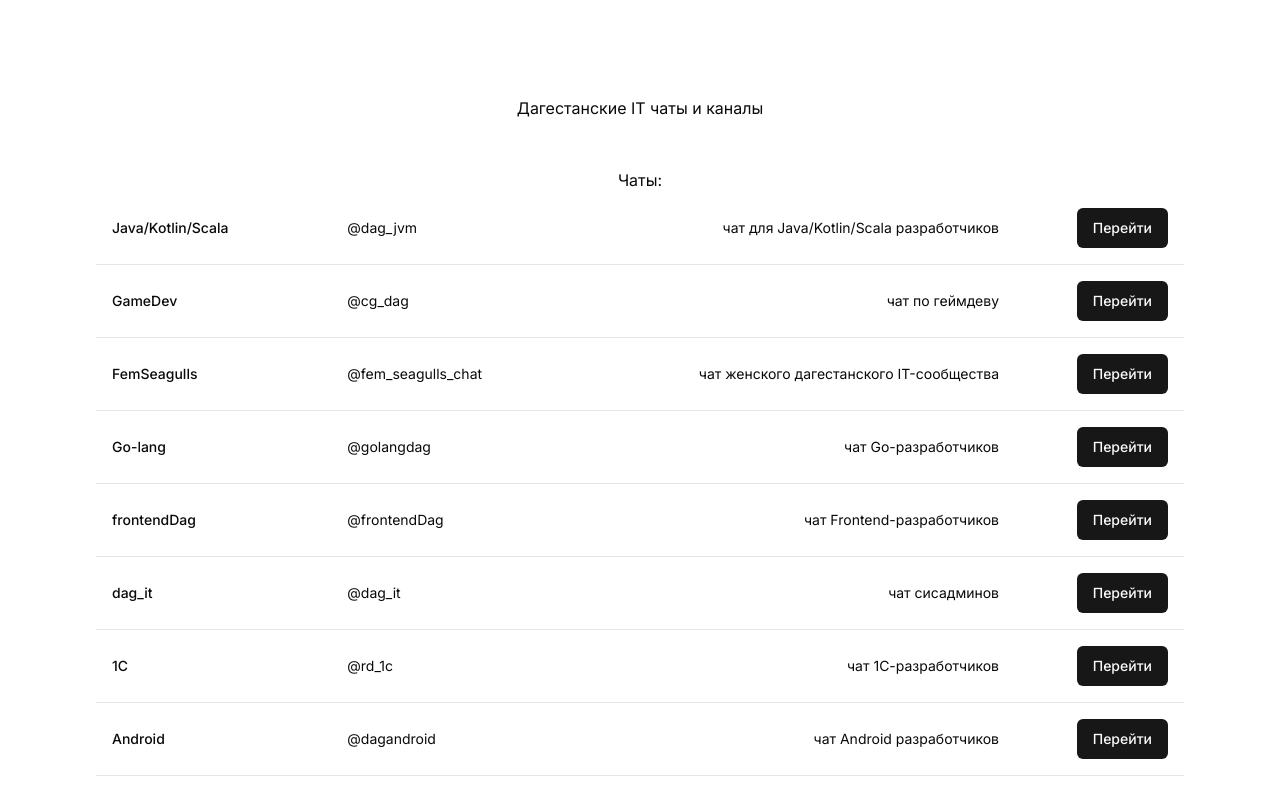
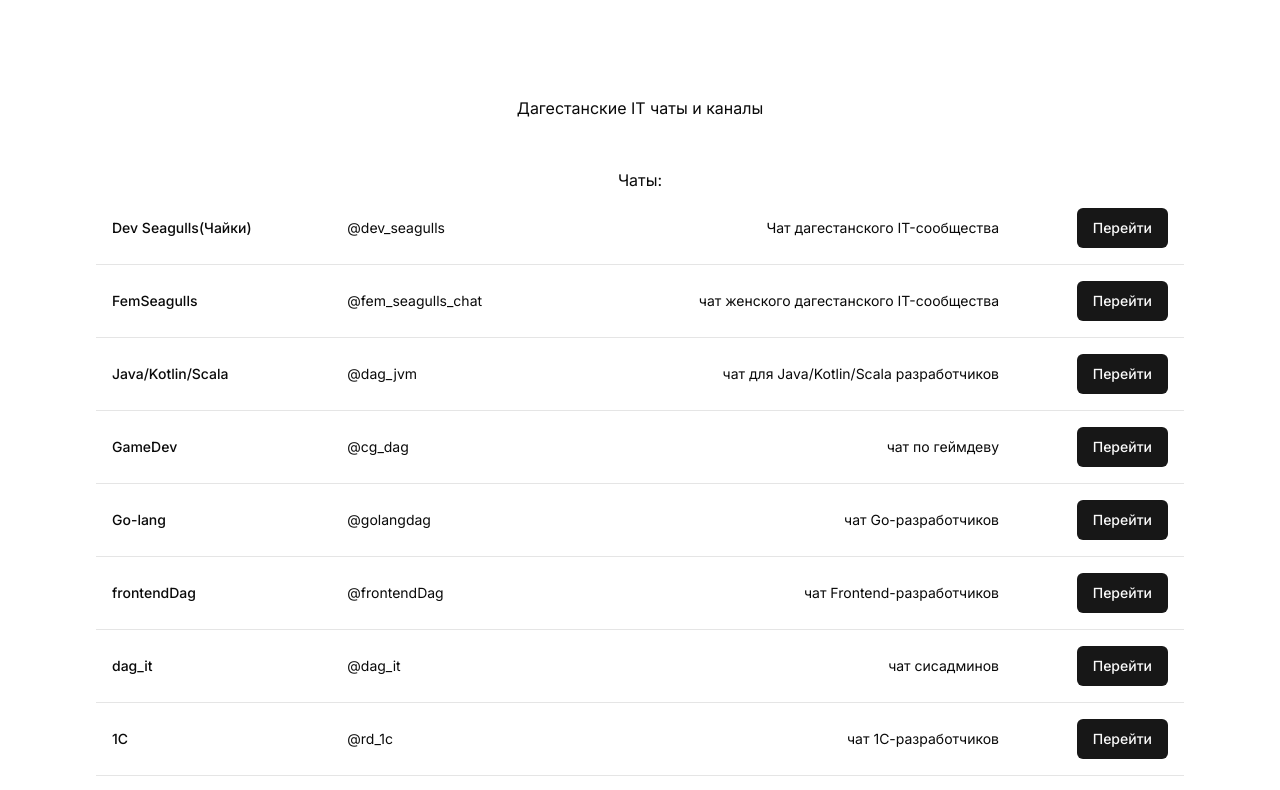
Before and after one commit to response-dag/community, a Next.js app: page /community/ in a window 1280 px wide. Shown: the top 790 px of the page. Built offline with nearby package versions, Linux system fonts and the light colour scheme.

Commit message:
add chat (#1)

```diff
--- a/constants/chats/index.ts
+++ b/constants/chats/index.ts
@@ -1,6 +1,18 @@
 import { ITable } from "@/src/app/page";
 
 const Chats: ITable[] = [
+  {
+    title: "Dev Seagulls(Чайки)",
+    tg_name: "@dev_seagulls",
+    url: "https://t.me/dev_seagulls",
+    description: "Чат дагестанского IT-сообщества",
+  },
+  {
+    title: "FemSeagulls",
+    tg_name: "@fem_seagulls_chat",
+    url: "https://t.me/fem_seagulls_chat",
+    description: "чат женского дагестанского IT-сообщества",
+  },
   {
     title: "Java/Kotlin/Scala",
     tg_name: "@dag_jvm",
@@ -12,12 +24,6 @@ const Chats: ITable[] = [
     tg_name: "@cg_dag",
     url: "https://t.me/cg_dag",
     description: "чат по геймдеву",
-  },
-  {
-    title: "FemSeagulls",
-    tg_name: "@fem_seagulls_chat",
-    url: "https://t.me/fem_seagulls_chat",
-    description: "чат женского дагестанского IT-сообщества",
   },
   {
     title: "Go-lang",
```
